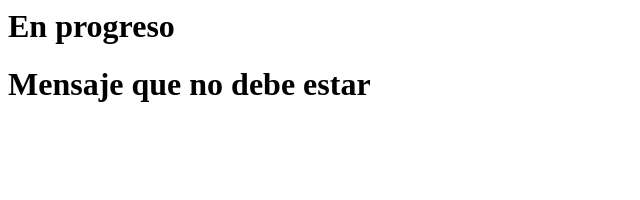
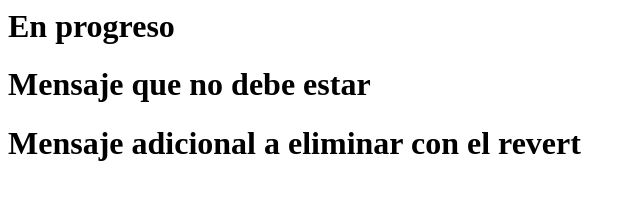
Before and after one commit to jseh/jseh.github.io, a plain HTML site: page index.html in a window 1280 px wide. Shown: the whole page, without its empty margins (0-640 px from the left). Drawn offline with Linux system fonts and the light colour scheme.

Commit message:
mensjae adicional

```diff
--- a/index.html
+++ b/index.html
@@ -1,2 +1,3 @@
 <h1>En progreso</h1>
 <h1>Mensaje que no debe estar</h1>
+<h1>Mensaje adicional  a eliminar con el revert</h1>
```
